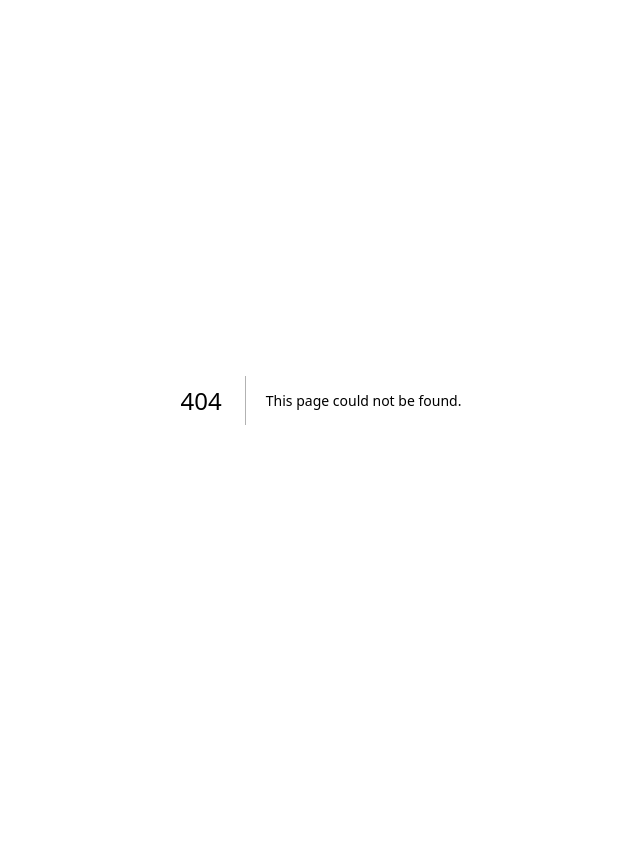
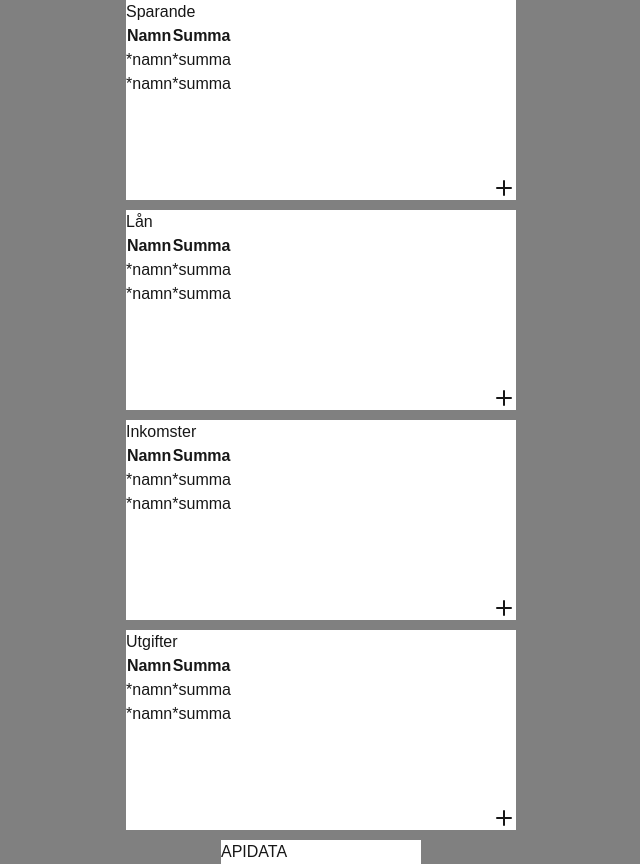
Before and after one commit to Orenji01/React_projekt, a Next.js app in the folder labb3reactnext/: page /overview in a window 1280 px wide. Before the commit this address had no page. Shown: the whole page, without its empty margins (319-959 px from the left). Before the commit the page ends 800 px from the top, so only its background shows below. Built offline with nearby package versions, Linux system fonts and the light colour scheme.

Commit message:
Boilerplate

```diff
--- a/labb3reactnext/app/addTransaction/page.tsx
+++ b/labb3reactnext/app/addTransaction/page.tsx
@@ -21,9 +21,9 @@ export default function AddTransaction({}) {
 	}, []);
 
 	return (
-		<div>
+		<div id="addTransaction">
 			Bästa sidan ever
-			{<p>{data && data.message}</p>}
+			{<p className="p-element">{data && data.message}</p>}
 		</div>
 	);
 }
--- /dev/null
+++ b/labb3reactnext/app/api/public/overview-data/get-expenses/route.tsx
@@ -0,0 +1,14 @@
+import { NextResponse } from "next/server";
+
+export default function GET() {
+	const data = [
+		{ id: 1, name: "Utgift1", amount: 3000 },
+		{ id: 2, name: "Utgift2", amount: 4000 },
+		{ id: 3, name: "Utgift3", amount: 5000 },
+	];
+
+	return NextResponse.json(
+		{ data: data, message: "This message from expenses Route" },
+		{ status: 200 },
+	);
+}
--- /dev/null
+++ b/labb3reactnext/app/api/public/overview-data/get-income/route.tsx
@@ -0,0 +1,14 @@
+import { NextResponse } from "next/server";
+
+export default function GET() {
+	const data = [
+		{ id: 1, name: "Inkomst1", amount: 33000 },
+		{ id: 2, name: "Inkomst2", amount: 4032 },
+		{ id: 3, name: "Inkomst3", amount: 501 },
+	];
+
+	return NextResponse.json(
+		{ data: data, message: "This message from income route" },
+		{ status: 200 },
+	);
+}
--- /dev/null
+++ b/labb3reactnext/app/api/public/overview-data/get-loans/route.tsx
@@ -0,0 +1,14 @@
+import { NextResponse } from "next/server";
+
+export default function GET() {
+	const data = [
+		{ id: 1, name: "Lån1", amount: 110000 },
+		{ id: 2, name: "Lån2", amount: 13000 },
+		{ id: 3, name: "Lån3", amount: 1500 },
+	];
+
+	return NextResponse.json(
+		{ data: data, message: "This message from loan route" },
+		{ status: 200 },
+	);
+}
--- /dev/null
+++ b/labb3reactnext/app/api/public/overview-data/get-savings/get-savings.tsx
@@ -0,0 +1,14 @@
+import { NextResponse } from "next/server";
+
+export default function GET() {
+	const data = [
+		{ id: 1, name: "Sparande1", summa: 12311 },
+		{ id: 2, name: "Sparande2", summa: 1220 },
+		{ id: 3, name: "Sparande3", summa: 1500 },
+	];
+
+	return NextResponse.json(
+		{ data: data, message: "This message from savings route" },
+		{ status: 200 },
+	);
+}
--- /dev/null
+++ b/labb3reactnext/app/components/bestComponent.tsx
@@ -0,0 +1,3 @@
+export default function Bescomp() {
+	return <div>BestDiv ever </div>;
+}
--- /dev/null
+++ b/labb3reactnext/app/components/overviewbox.tsx
@@ -0,0 +1,59 @@
+"use client";
+import Link from "next/link";
+import { Plus } from "lucide-react";
+
+interface Overwiewbox {
+	type: string;
+}
+
+export default function Overviewbox({ type }: Overwiewbox) {
+	const setNav = () => {
+		return (
+			<Link className="plusLink" href={`/add${type}`}>
+				<Plus />
+			</Link>
+		);
+	};
+
+	const setDesc = () => {
+		if (type === "savings") {
+			return "Sparande";
+		}
+		if (type === "loans") {
+			return "Lån";
+		}
+		if (type === "income") {
+			return "Inkomster";
+		}
+		if (type === "expenses") {
+			return "Utgifter";
+		}
+	};
+
+	return (
+		<div className={`overviewbox ${type}`}>
+			<p id="boxDesc">{setDesc()}</p>
+			<div className="listBox">
+				<table>
+					<thead>
+						<tr>
+							<th>Namn</th>
+							<th>Summa</th>
+						</tr>
+					</thead>
+					<tbody>
+						<tr>
+							<td>*namn</td>
+							<td>*summa</td>
+						</tr>
+						<tr>
+							<td>*namn</td>
+							<td>*summa</td>
+						</tr>
+					</tbody>
+				</table>
+			</div>
+			{setNav()}
+		</div>
+	);
+}
--- /dev/null
+++ b/labb3reactnext/app/overview/page.css
@@ -0,0 +1,29 @@
+#overview-page {
+	display: flex;
+	flex-direction: column;
+	align-items: center;
+	background-color: gray;
+}
+
+#overview-page .overviewbox {
+	display: flex;
+	flex-direction: column;
+	background-color: white;
+	margin: 0 5px 10px 5px;
+	height: 200px;
+	width: 390px;
+	/* min-width: 200px; */
+}
+
+#overview-page .listBox {
+	flex-grow: 1;
+}
+
+#overview-page .plusLink {
+	align-self: flex-end;
+}
+
+#overview-page .apibox {
+	width: 200px;
+	background-color: white;
+}
--- /dev/null
+++ b/labb3reactnext/app/overview/page.tsx
@@ -0,0 +1,14 @@
+import "./page.css";
+import Overviewbox from "../components/overviewbox";
+
+export default function Overview({}) {
+	return (
+		<div id="overview-page">
+			<Overviewbox type="savings" />
+			<Overviewbox type="loans" />
+			<Overviewbox type="income" />
+			<Overviewbox type="expenses" />
+			<div className="apibox">APIDATA</div>
+		</div>
+	);
+}
```
Also changed, not shown: labb3reactnext/app/components/bestComponent.css (added).
